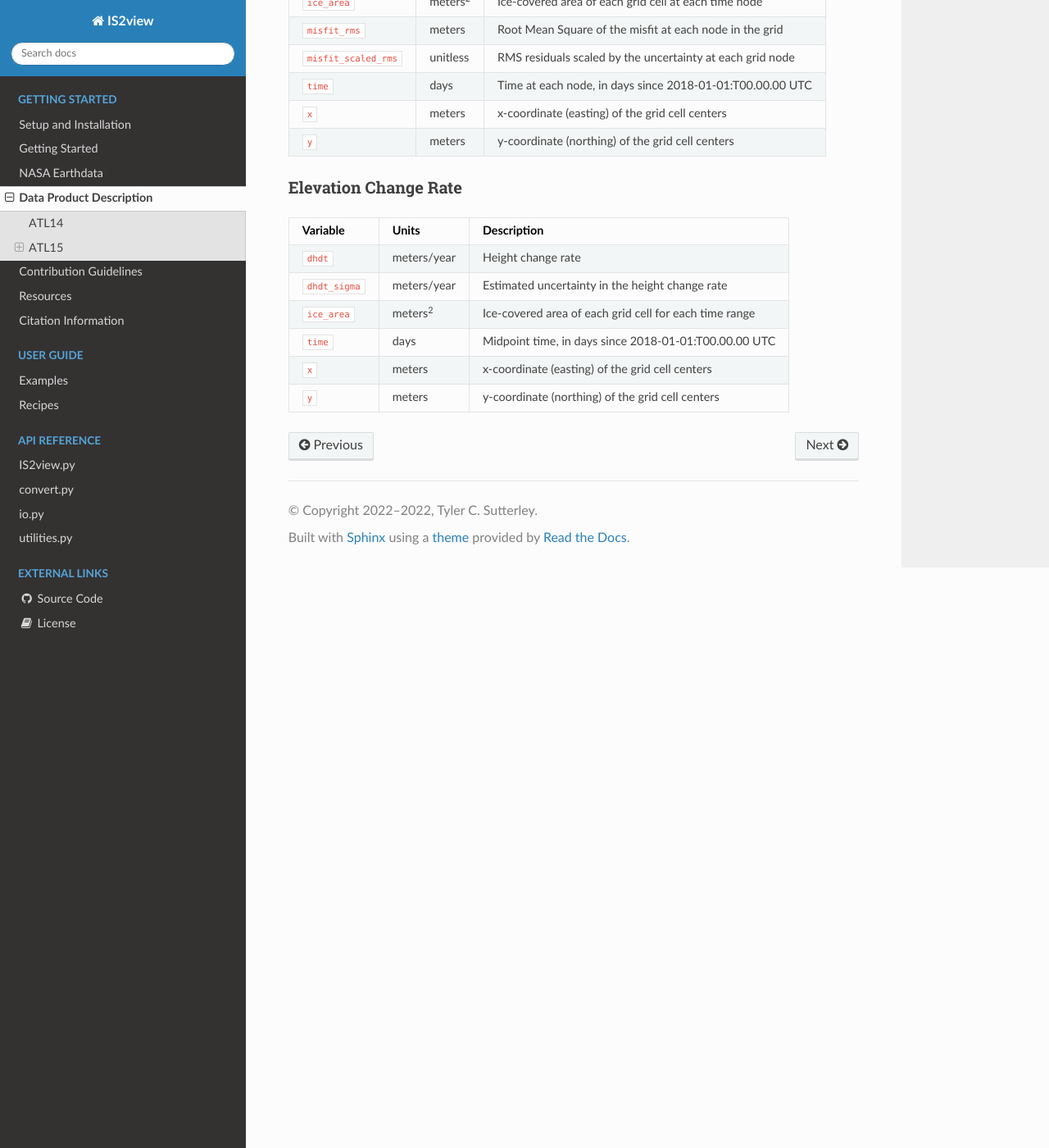
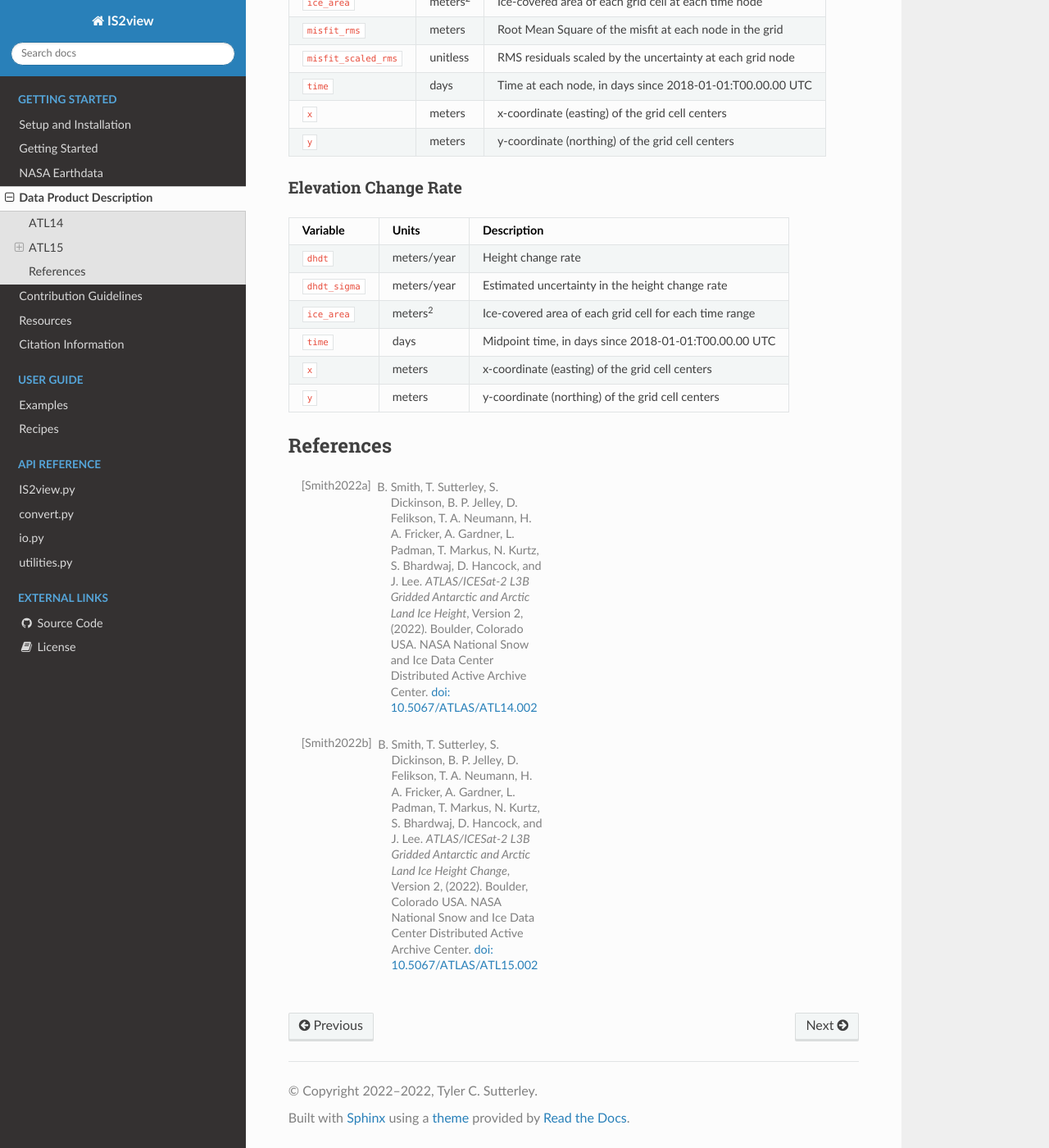
Before and after one commit to tsutterley/IS2view, a Sphinx documentation site: the page built from doc/source/getting_started/Data-Products.rst, in a window 1280 px wide and 1400 px high, scrolled down 801 px. Shown: the whole window at 82% size. Built offline with Sphinx 7.4.7 and the Read the Docs theme 2.0.0, drawn with Linux system fonts in a browser that asks for light colours.

Commit message:
docs: add data citations

```diff
--- a/doc/source/getting_started/Data-Products.rst
+++ b/doc/source/getting_started/Data-Products.rst
@@ -70,3 +70,10 @@ Elevation Change Rate
 +--------------------------------+-------------------+-----------------------------------------------------------+
 | ``y``                          | meters            | y-coordinate (northing) of the grid cell centers          |
 +--------------------------------+-------------------+-----------------------------------------------------------+
+
+References
+##########
+
+.. [Smith2022a] B. Smith, T. Sutterley, S. Dickinson, B. P. Jelley, D. Felikson, T. A. Neumann, H. A. Fricker, A. Gardner, L. Padman, T. Markus, N. Kurtz, S. Bhardwaj, D. Hancock, and J. Lee. *ATLAS/ICESat-2 L3B Gridded Antarctic and Arctic Land Ice Height*, Version 2, (2022). Boulder, Colorado USA. NASA National Snow and Ice Data Center Distributed Active Archive Center. `doi: 10.5067/ATLAS/ATL14.002 <https://doi.org/10.5067/ATLAS/ATL14.002>`_
+
+.. [Smith2022b] B. Smith, T. Sutterley, S. Dickinson, B. P. Jelley, D. Felikson, T. A. Neumann, H. A. Fricker, A. Gardner, L. Padman, T. Markus, N. Kurtz, S. Bhardwaj, D. Hancock, and J. Lee. *ATLAS/ICESat-2 L3B Gridded Antarctic and Arctic Land Ice Height Change*, Version 2, (2022). Boulder, Colorado USA. NASA National Snow and Ice Data Center Distributed Active Archive Center. `doi: 10.5067/ATLAS/ATL15.002 <https://doi.org/10.5067/ATLAS/ATL15.002>`_
```
